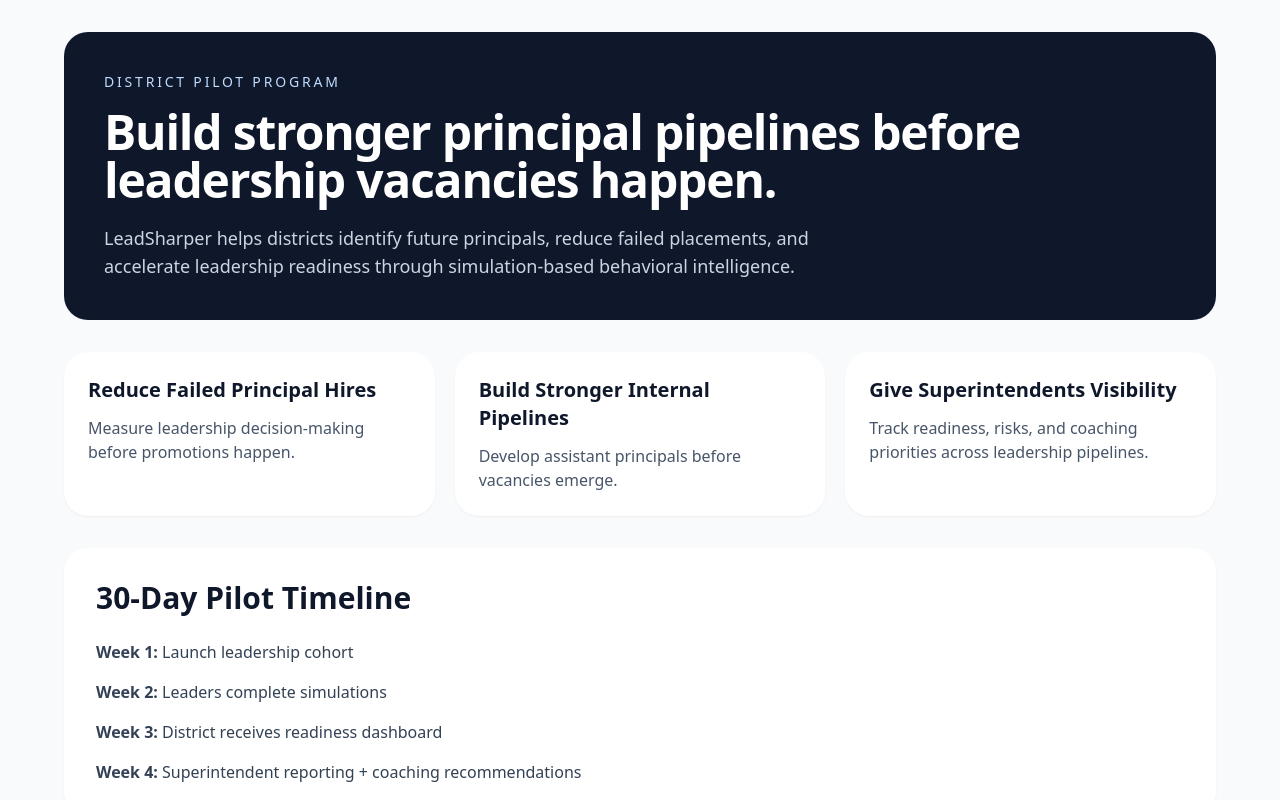
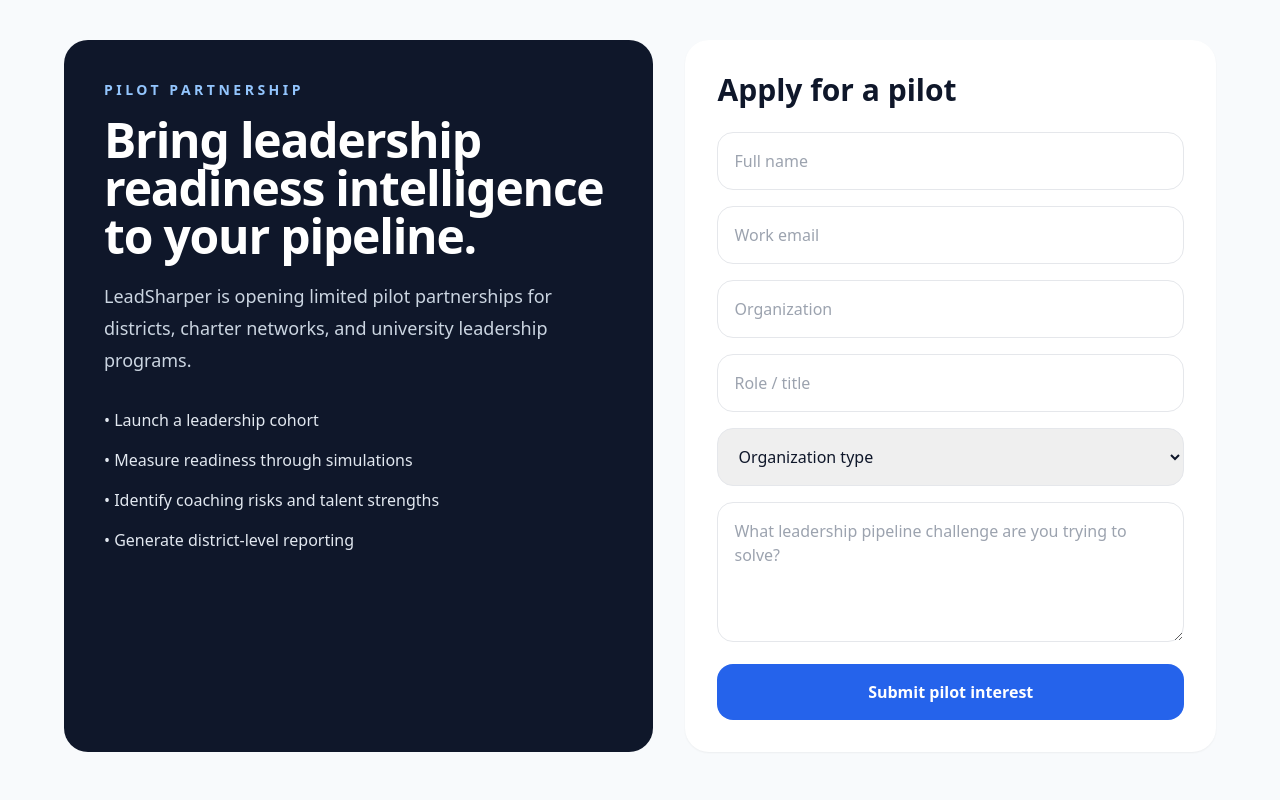
Before and after one commit to jmarc296-jpg/instructional-leadership-practice, a Next.js app: page /pilot in a window 1280 px wide. Shown: the top 800 px of the page. Built offline with nearby package versions, Linux system fonts and the light colour scheme.

Commit message:
Add pilot application intake page

```diff
--- a/app/pilot/page.tsx
+++ b/app/pilot/page.tsx
@@ -1,81 +1,90 @@
+'use client'
+
+import { useState } from 'react'
+
 export default function PilotPage() {
+  const [submitted, setSubmitted] = useState(false)
+
+  if (submitted) {
+    return (
+      <main className="min-h-screen bg-slate-50 px-6 py-10">
+        <section className="mx-auto max-w-3xl rounded-3xl bg-white p-10 shadow-sm">
+          <h1 className="text-4xl font-semibold text-slate-900">
+            Pilot interest received.
+          </h1>
+          <p className="mt-4 text-lg text-slate-600">
+            Thanks for reaching out. We’ll follow up to learn more about your leadership pipeline priorities.
+          </p>
+          <a href="/" className="mt-6 inline-block rounded-2xl bg-blue-600 px-6 py-4 text-sm font-semibold text-white">
+            Back to LeadSharper
+          </a>
+        </section>
+      </main>
+    )
+  }
+
   return (
-    <main className="min-h-screen bg-slate-50 px-6 py-8">
-      <div className="mx-auto max-w-6xl space-y-8">
-
+    <main className="min-h-screen bg-slate-50 px-6 py-10">
+      <div className="mx-auto grid max-w-6xl gap-8 lg:grid-cols-[1fr_0.9fr]">
         <section className="rounded-3xl bg-slate-900 p-10 text-white">
-          <div className="text-sm uppercase tracking-[0.2em] text-blue-200">
-            District Pilot Program
-          </div>
+          <p className="text-sm font-semibold uppercase tracking-[0.25em] text-blue-300">
+            Pilot Partnership
+          </p>
 
           <h1 className="mt-4 text-5xl font-semibold tracking-tight">
-            Build stronger principal pipelines before leadership vacancies happen.
+            Bring leadership readiness intelligence to your pipeline.
           </h1>
 
-          <p className="mt-5 max-w-3xl text-lg text-slate-300">
-            LeadSharper helps districts identify future principals, reduce failed placements,
-            and accelerate leadership readiness through simulation-based behavioral intelligence.
+          <p className="mt-5 text-lg leading-8 text-slate-300">
+            LeadSharper is opening limited pilot partnerships for districts, charter networks, and university leadership programs.
           </p>
-        </section>
 
-        <section className="grid gap-5 md:grid-cols-3">
-          <Card
-            title="Reduce Failed Principal Hires"
-            text="Measure leadership decision-making before promotions happen."
-          />
-
-          <Card
-            title="Build Stronger Internal Pipelines"
-            text="Develop assistant principals before vacancies emerge."
-          />
-
-          <Card
-            title="Give Superintendents Visibility"
-            text="Track readiness, risks, and coaching priorities across leadership pipelines."
-          />
-        </section>
-
-        <section className="rounded-3xl bg-white p-8 shadow-sm">
-          <h2 className="text-3xl font-semibold">
-            30-Day Pilot Timeline
-          </h2>
-
-          <div className="mt-6 space-y-4 text-slate-700">
-            <p><strong>Week 1:</strong> Launch leadership cohort</p>
-            <p><strong>Week 2:</strong> Leaders complete simulations</p>
-            <p><strong>Week 3:</strong> District receives readiness dashboard</p>
-            <p><strong>Week 4:</strong> Superintendent reporting + coaching recommendations</p>
+          <div className="mt-8 space-y-4 text-slate-200">
+            <p>• Launch a leadership cohort</p>
+            <p>• Measure readiness through simulations</p>
+            <p>• Identify coaching risks and talent strengths</p>
+            <p>• Generate district-level reporting</p>
           </div>
         </section>
 
         <section className="rounded-3xl bg-white p-8 shadow-sm">
-          <h2 className="text-3xl font-semibold">
-            Pilot Pricing
+          <h2 className="text-3xl font-semibold text-slate-900">
+            Apply for a pilot
           </h2>
 
-          <div className="mt-6 space-y-3 text-slate-700">
-            <p><strong>Pilot:</strong> $15K–$25K</p>
-            <p><strong>District Rollout:</strong> Custom Pricing</p>
-            <p><strong>University Partnerships:</strong> Custom Pricing</p>
-          </div>
+          <form
+            className="mt-6 space-y-4"
+            onSubmit={(e) => {
+              e.preventDefault()
+              setSubmitted(true)
+            }}
+          >
+            <input className="w-full rounded-2xl border p-4" placeholder="Full name" required />
+            <input className="w-full rounded-2xl border p-4" placeholder="Work email" type="email" required />
+            <input className="w-full rounded-2xl border p-4" placeholder="Organization" required />
+            <input className="w-full rounded-2xl border p-4" placeholder="Role / title" required />
+
+            <select className="w-full rounded-2xl border p-4" required defaultValue="">
+              <option value="" disabled>Organization type</option>
+              <option>District</option>
+              <option>Charter network</option>
+              <option>University prep program</option>
+              <option>Leadership nonprofit</option>
+              <option>Other</option>
+            </select>
+
+            <textarea
+              className="min-h-[140px] w-full rounded-2xl border p-4"
+              placeholder="What leadership pipeline challenge are you trying to solve?"
+              required
+            />
+
+            <button className="w-full rounded-2xl bg-blue-600 px-6 py-4 font-semibold text-white hover:bg-blue-700">
+              Submit pilot interest
+            </button>
+          </form>
         </section>
-
       </div>
     </main>
   )
 }
-
-function Card({
-  title,
-  text
-}: {
-  title: string
-  text: string
-}) {
-  return (
-    <div className="rounded-3xl bg-white p-6 shadow-sm">
-      <h3 className="text-xl font-semibold">{title}</h3>
-      <p className="mt-3 text-slate-600">{text}</p>
-    </div>
-  )
-}
```
